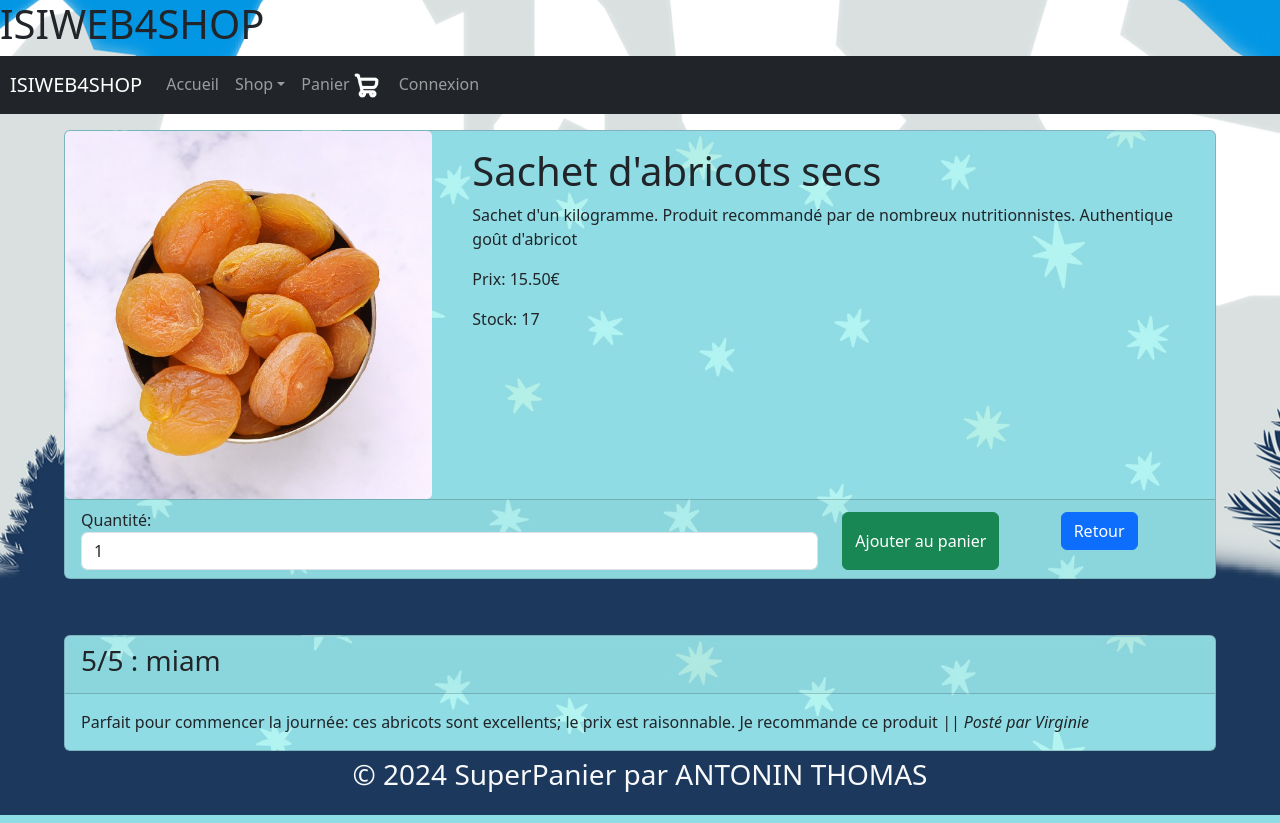
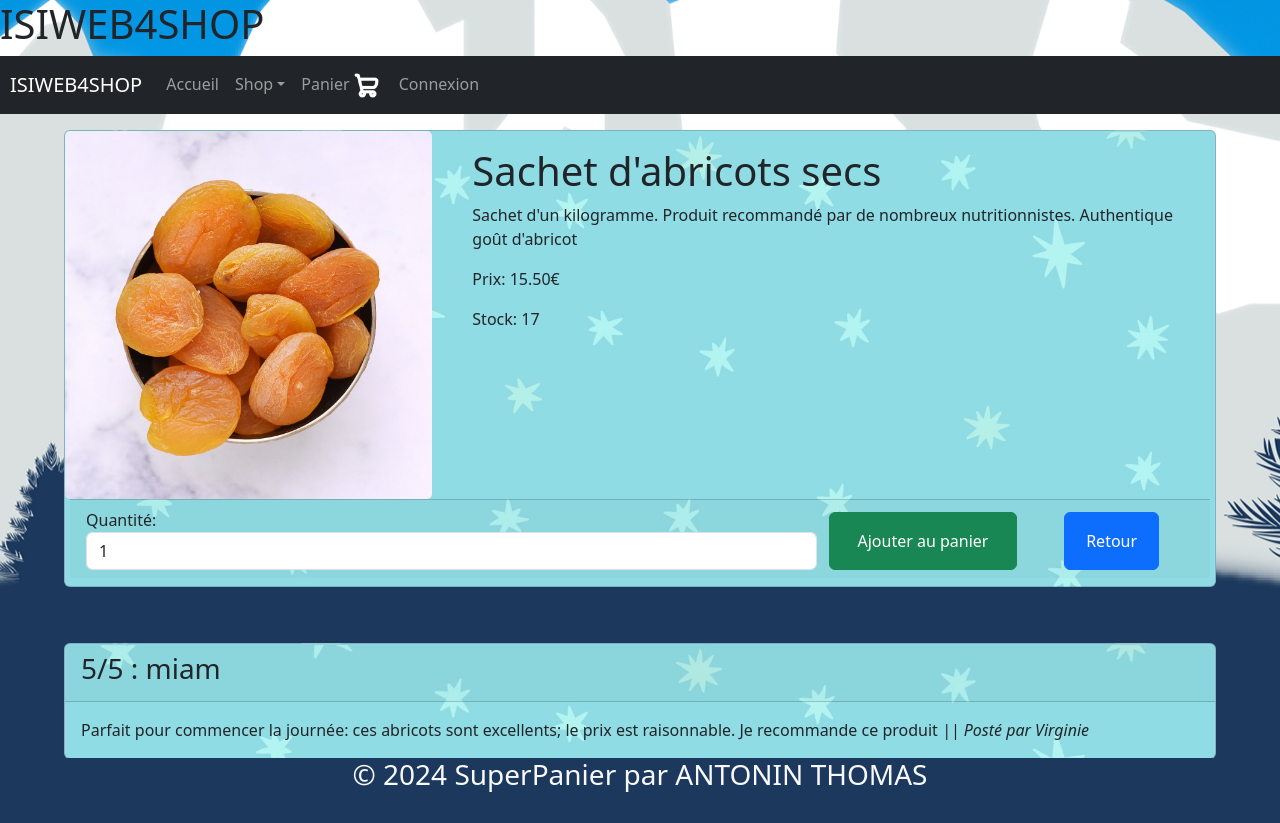
Before and after one commit to antonin-slv/SuperPanier, a PHP site: page /index.php?page=produit&product_id=8 in a window 1280 px wide. Run offline with PHP 8.4, Linux system fonts and the light colour scheme; data comes from the database, SQL or seed files in the repository.

Commit message:
CSS, Frenglish, sécurité et styles

```diff
--- a/controlleur/CtrlAdmin.php
+++ b/controlleur/CtrlAdmin.php
@@ -15,7 +15,7 @@ class ctrlAdmin {
     }
 
     public function afficherListeCommandes($status = -1) {
-        /*
+
         //revérifier que l'utilisateur est bien admin
         if (!isset($_SESSION['admin'])) $oups = true;
         else if($_SESSION['admin'] !== true) $oups = true;
@@ -23,7 +23,7 @@ class ctrlAdmin {
             echo $this->twig->render('404.html.twig', array('page' => 'DU BIST NICHT EINE ADMINISTRATOR'));
             return;
         }
-        */
+
         $commande = new commande(null);
         //on récupère les commandes en fonction du status que l'on cherche
         switch ($status) {
@@ -49,6 +49,13 @@ class ctrlAdmin {
     }
 
     public function afficherCommande($id) {
+        //revérifier que l'utilisateur est bien admin
+        if (!isset($_SESSION['admin'])) $oups = true;
+        else if($_SESSION['admin'] !== true) $oups = true;
+        if (isset($oups)) {
+            echo $this->twig->render('404.html.twig', array('page' => 'DU BIST NICHT EINE ADMINISTRATOR'));
+            return;
+        }
 
         $commande = new commande(intval($id));
         $info = $commande->getCommandInfo($id);//faire en 1ere requete (charge produits)
--- a/vue/404.html.twig
+++ b/vue/404.html.twig
@@ -5,6 +5,8 @@
 
 {# Ici vous mettez vos codes HTML et balises Twig au besoin #}
 {% block body %}
-    <h1>La page que vous cherchez ({{page}}) n'existe pas</h1>
-    <p>Un paragraphe contenant pleins de mots à lire.</p>
+    <div class="text-center">
+    <h1>La page que vous cherchez n'existe pas :</h1>
+    <h2 style="color:red"> {{page}}</h2>
+
 {% endblock %}
--- a/vue/defTemplate.html.twig
+++ b/vue/defTemplate.html.twig
@@ -1,5 +1,5 @@
 <!DOCTYPE html>
-<html style="">
+<html>
 	<head>
 		<meta charset="UTF-8">
 		<link href="https://cdn.jsdelivr.net/npm/bootstrap@5.3.2/dist/css/bootstrap.min.css" rel="stylesheet" integrity="sha384-T3c6CoIi6uLrA9TneNEoa7RxnatzjcDSCmG1MXxSR1GAsXEV/Dwwykc2MPK8M2HN" crossorigin="anonymous">
--- a/vue/produit.html.twig
+++ b/vue/produit.html.twig
@@ -19,7 +19,7 @@
 			<!-- COMMENTAIRES ??-->
 		</div>
 		{% if admin %}
-			<div class="card-footer text-center">
+			<div class="container card-footer text-center">
 				<form action="index.php?action=addToStock&page=shop	{% if produit.cat_id == 1 %}&product=boissons
 																	{% elseif produit.cat_id == 2 %}&product=biscuits
 																	{% elseif produit.cat_id == 3 %}&product=fruits_sec
@@ -35,7 +35,7 @@
 						<a href="index.php?page=shop	{% if produit.cat_id == 1 %}&product=boissons
 														{% elseif produit.cat_id == 2 %}&product=biscuits
 														{% elseif produit.cat_id == 3 %}&product=fruits_sec
-														{% endif %}" class="btn btn-primary mt-1 m-auto">Retour</a>
+														{% endif %}" class="btn btn-primary mt-1 m-auto mu-5">Retour</a>
 					</div>
 				</form>
 			</div>
@@ -44,7 +44,7 @@
 				<h4 class="card-text text-danger text-uppercase">Victime de son succès !</h4>
 			</div>
 		{% else %}
-			<div class="card-footer">
+			<div class="card-footer container mb-2">
 				<form action="index.php?action=addToCart&page=shop	{% if produit.cat_id == 1 %}&product=boissons
 																	{% elseif produit.cat_id == 2 %}&product=biscuits
 																	{% elseif produit.cat_id == 3 %}&product=fruits_sec
@@ -54,13 +54,15 @@
 						<label for="quantity">Quantité:</label>
 						<input type="number" class="form-control" name="quantity" value="1" min="1" max="{{ produit.quantity }}">
 					</div>
-					<div class="col-md-4 d-flex">
-						<input type="submit" class="btn btn-success mt-1 ml-auto" value="Ajouter au panier">
+						<input type="submit" class="btn btn-success mt-1 ml-auto col-md-2" value="Ajouter au panier">
 
 						<a href="index.php?page=shop	{% if produit.cat_id == 1 %}&product=boissons
 														{% elseif produit.cat_id == 2 %}&product=biscuits
 														{% elseif produit.cat_id == 3 %}&product=fruits_sec
-														{% endif %}" class="btn btn-primary mt-1 m-auto">Retour</a>
+														{% endif %}" style="padding: 16px;"
+														class="btn btn-primary mt-1 m-auto col-md-1"
+
+														>Retour<a/>
 					</div>
 				</form>
 			</div>
```
Also changed, not shown: vue/connexion.html.twig (+5 -5 lines), vue/register.html.twig (+4 -3 lines).
